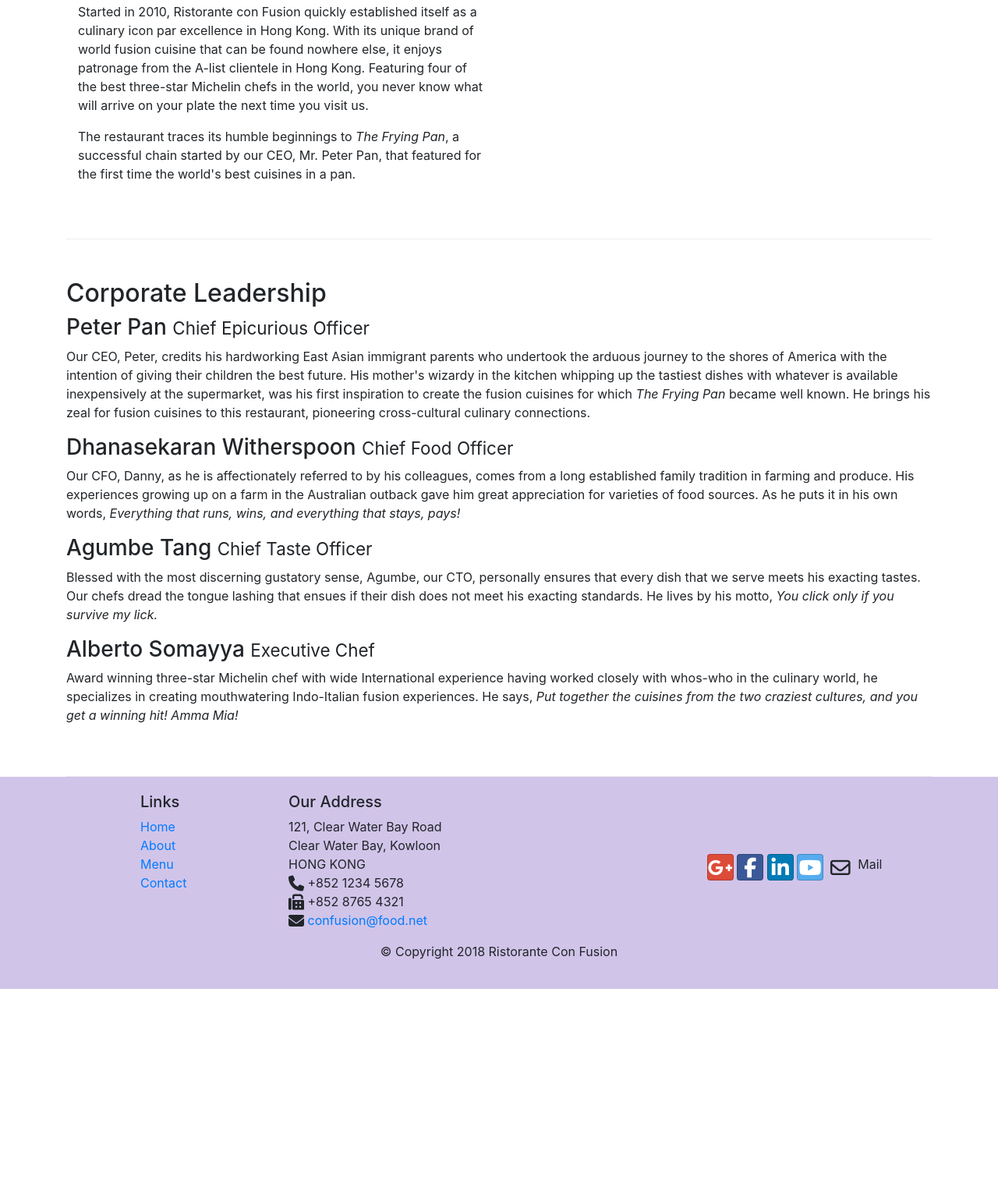
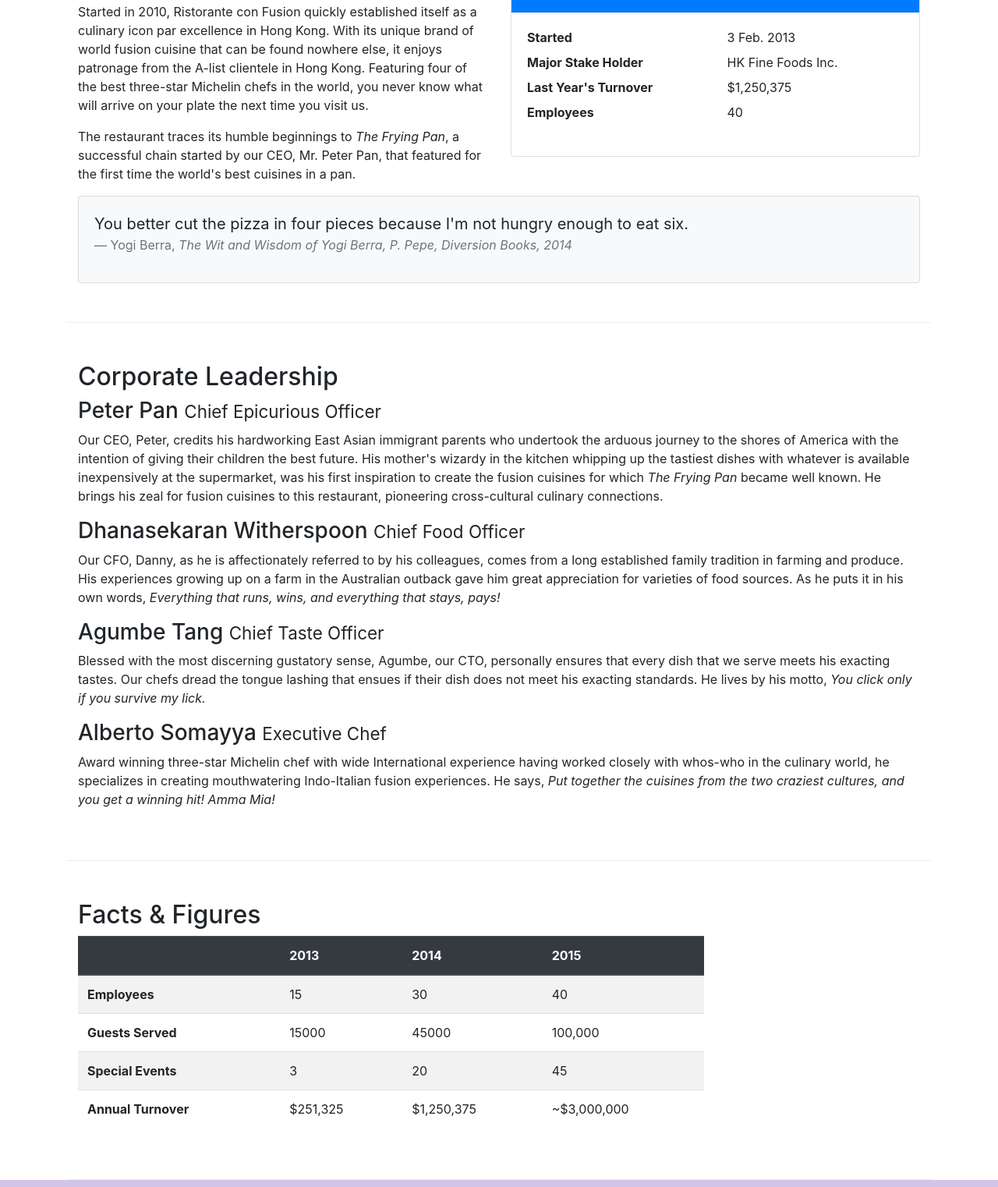
Before and after one commit to yahmed-mohammad/Bootstrap4, a plain HTML site: page conFusion/aboutus.html in a window 1280 px wide. Shown: the part 558-2080 px from the top of the page at 78% size. Before the commit the page ends 1826 px from the top, so only its background shows below. Drawn offline with nearby package versions, Linux system fonts and the light colour scheme.

Commit message:
Bootstrap tables and cards added to the about us page to highlight informations

```diff
--- a/conFusion/aboutus.html
+++ b/conFusion/aboutus.html
@@ -67,13 +67,41 @@
                 <p>Started in 2010, Ristorante con Fusion quickly established itself as a culinary icon par excellence in Hong Kong. With its unique brand of world fusion cuisine that can be found nowhere else, it enjoys patronage from the A-list clientele in Hong Kong.  Featuring four of the best three-star Michelin chefs in the world, you never know what will arrive on your plate the next time you visit us.</p>
                 <p>The restaurant traces its humble beginnings to <em>The Frying Pan</em>, a successful chain started by our CEO, Mr. Peter Pan, that featured for the first time the world's best cuisines in a pan.</p>
             </div>
-            <div>
+            <div class="col-sm">
+                <div class="card">
+                    <h3 class="card-header bg-primary text-white">Facts at Glance</h3>
+                    <div class="card-body">
+                        <!--Description List & Description title & description data-->
+                        <dl class="row">
+                            <dt class="col-6">Started</dt>
+                            <dd class="col-6">3 Feb. 2013</dd>
+                            <dt class="col-6">Major Stake Holder</dt>
+                            <dd class="col-6">HK Fine Foods Inc.</dd>
+                            <dt class="col-6">Last Year's Turnover</dt>
+                            <dd class="col-6">$1,250,375</dd>
+                            <dt class="col-6">Employees</dt>
+                            <dd class="col-6">40</dd>
+                        </dl>
+                    </div>
+                </div>
+            </div>
+            <div class="col-12">
+                <div class="card card-body bg-light">
+                    <blockquote class="blockquote">
+                        <p class="mb-0">You better cut the pizza in four pieces because
+                            I'm not hungry enough to eat six.</p>
+                        <footer class="blockquote-footer">Yogi Berra,
+                            <cite title="Source Title">The Wit and Wisdom of Yogi Berra,
+                            P. Pepe, Diversion Books, 2014</cite>
+                        </footer>
+                    </blockquote>
+                </div>
             </div>
         </div>
 
 
         <div class="row row-content">
-            <div>
+            <div class="col-12">
                 <h2>Corporate Leadership</h2>
                 <h3>Peter Pan <small>Chief Epicurious Officer</small></h3>
                 <p class="d-none d-sm-block">Our CEO, Peter, credits his hardworking East Asian immigrant parents who undertook the arduous journey to the shores of America with the intention of giving their children the best future. His mother's wizardy in the kitchen whipping up the tastiest dishes with whatever is available inexpensively at the supermarket, was his first inspiration to create the fusion cuisines for which <em>The Frying Pan</em> became well known. He brings his zeal for fusion cuisines to this restaurant, pioneering cross-cultural culinary connections.</p>
@@ -85,6 +113,52 @@
                 <p class="d-none d-sm-block">Award winning three-star Michelin chef with wide International experience having worked closely with whos-who in the culinary world, he specializes in creating mouthwatering Indo-Italian fusion experiences. He says, <em>Put together the cuisines from the two craziest cultures, and you get a winning hit! Amma Mia!</em></p>
             </div>
        </div>
+       <div class="row row-content">
+        <div class="col-12 col-sm-9">
+            <h2>Facts &amp; Figures</h2>
+            <div class="table-responsive">
+                <table class="table table-striped">
+                    <thead class="thead-dark">
+                        <tr>
+                            <th>&nbsp;</th>
+                            <th>2013</th>
+                            <th>2014</th>
+                            <th>2015</th>
+                        </tr>
+                    </thead>
+                    <tbody>
+                        <tr>
+                            <th>Employees</th>
+                            <td>15</td>
+                            <td>30</td>
+                            <td>40</td>
+                        </tr>
+                        <tr>
+                            <th>Guests Served</th>
+                            <td>15000</td>
+                            <td>45000</td>
+                            <td>100,000</td>
+                        </tr>
+                        <tr>
+                            <th>Special Events</th>
+                            <td>3</td>
+                            <td>20</td>
+                            <td>45</td>
+                        </tr>
+                        <tr>
+                            <th>Annual Turnover</th>
+                            <td>$251,325</td>
+                            <td>$1,250,375</td>
+                            <td>~$3,000,000</td>
+                        </tr>
+                    </tbody>
+                </table>
+            </div>
+        </div>
+        <div class="col-12 col-sm-3">
+
+        </div>
+   </div>
 
     </div>
 
```
Also changed, not shown: conFusion/img/alberto.png (added), conFusion/img/buffet.png (added), conFusion/img/logo.png (added), conFusion/img/uthappizza.png (added), 1 other file.
